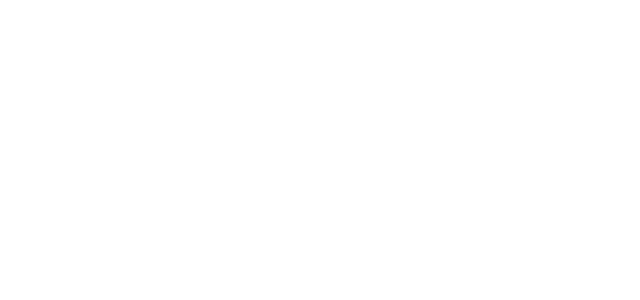
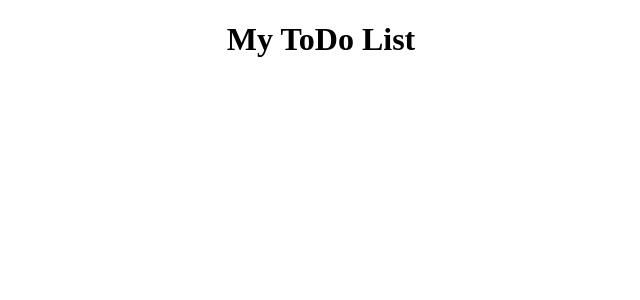
Before and after one commit to EEmeri000/ToDoProject, a React (Create React App) app in the folder todo/: page / in a window 1280 px wide. Shown: the top 300 px of the page, without its empty margins (319-959 px from the left). Built offline with nearby package versions, Linux system fonts and the light colour scheme.

Commit message:
Maybe working, basic

```diff
--- a/todo/src/App.js
+++ b/todo/src/App.js
@@ -1,10 +1,11 @@
 
 import './App.css';
+import Header from "./components/Header/header.js"
 
 function App() {
   return (
     <div className="App">
-
+     <Header />
     </div>
   );
 }
--- a/todo/src/components/Header/header.js
+++ b/todo/src/components/Header/header.js
@@ -0,0 +1,10 @@
+import React from "react";
+
+function  Header() {
+    return (
+        <div>
+        <h1>My ToDo List</h1>
+        </div>
+    );
+};
+export default Header;
```
